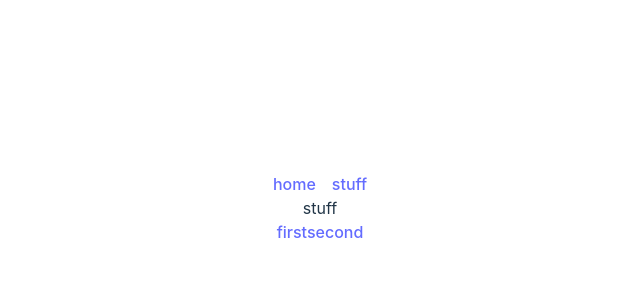
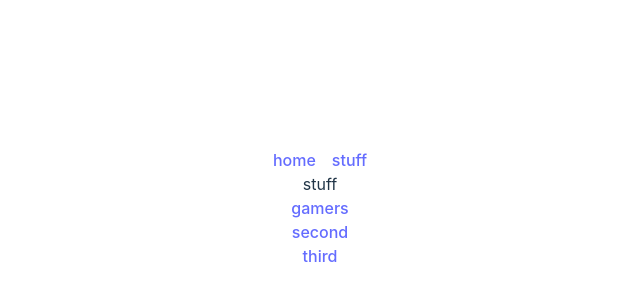
Before and after one commit to mattmannion/vite-react-ts-jest-rtl, a React app: page /stuff in a window 1280 px wide. Shown: the part 192-492 px from the top of the page, without its empty margins (320-960 px from the left). Built offline with nearby package versions, Linux system fonts and the light colour scheme; the HTML template or start-up script is replaced by a standard one.

Commit message:
third page

```diff
--- a/src/data/data.json
+++ b/src/data/data.json
@@ -1,11 +1,14 @@
 [
   {
-    "title": "first",
-    "content": "stuff here dude"
+    "title": "gamers",
+    "content": "page 1"
   },
-
   {
     "title": "second",
-    "content": "more stuff dude"
+    "content": "page 2"
+  },
+  {
+    "title": "third",
+    "content": "page 3"
   }
 ]
--- a/src/pages/stuff.tsx
+++ b/src/pages/stuff.tsx
@@ -5,11 +5,20 @@ export function Stuff() {
   return (
     <>
       <div>stuff</div>
-      {data.map((slug) => (
-        <Link key={slug.title} to={`/stuff/${slug.title}`}>
-          {slug.title}
-        </Link>
-      ))}
+      <div
+        style={{
+          display: 'flex',
+          flexFlow: 'column',
+          justifyContent: 'center',
+          alignItems: 'center',
+        }}
+      >
+        {data.map((slug) => (
+          <Link key={slug.title} to={`/stuff/${slug.title}`}>
+            {slug.title}
+          </Link>
+        ))}
+      </div>
     </>
   );
 }
```
